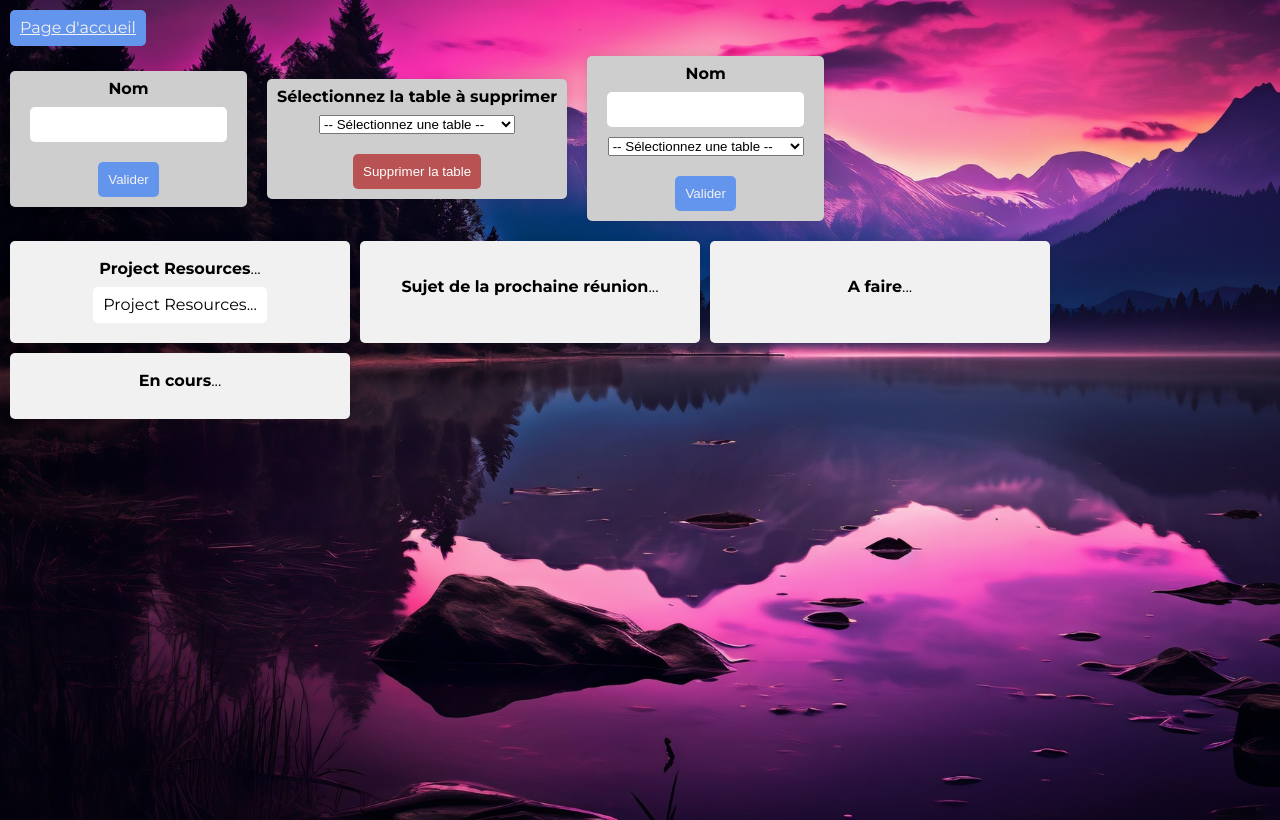
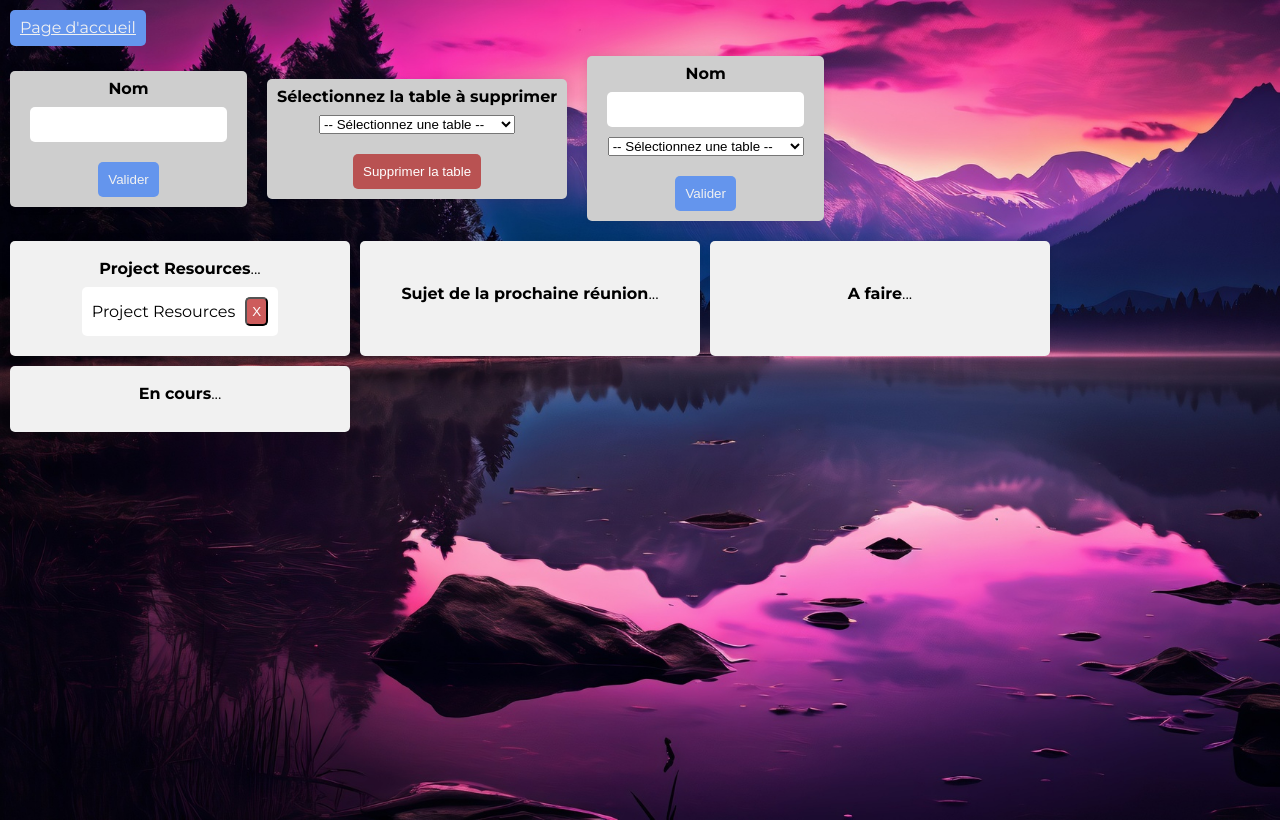
Before and after one commit to Dylan-Orecchioni/task-manager, a React (Vite) app: page /tables in a window 1280 px wide. Built offline with nearby package versions, Linux system fonts and the light colour scheme.

Commit message:
Exo 12: Ajout du bouton suppression des tâches

```diff
--- a/package.json
+++ b/package.json
@@ -10,6 +10,10 @@
     "preview": "vite preview"
   },
   "dependencies": {
+    "@fortawesome/fontawesome-free": "^6.5.1",
+    "@fortawesome/fontawesome-svg-core": "^6.5.1",
+    "@fortawesome/free-solid-svg-icons": "^6.5.1",
+    "@fortawesome/react-fontawesome": "^0.2.0",
     "bootstrap": "^5.3.2",
     "react": "^18.2.0",
     "react-dom": "^18.2.0",
--- a/src/components/Form/Task/Task.css
+++ b/src/components/Form/Task/Task.css
@@ -1,7 +1,17 @@
 .task-header {
     display: flex;
+    align-items: center;
     justify-content: space-between;
     background-color: white;
     padding: 10px;
     border-radius: 5px;
+    gap: 10px;
 }
+
+.task-header button {
+    border-radius: 5px;
+    padding: 5px;
+    /*border: solid white 1px;*/
+    background-color: indianred;
+    color: white;
+}
--- a/src/components/Form/Task/Task.jsx
+++ b/src/components/Form/Task/Task.jsx
@@ -3,13 +3,19 @@ import React from 'react';
 import './Task.css';
 
 // eslint-disable-next-line react/prop-types
-const Task = ({ task }) => {
+const Task = ({ task, onDeleteTask }) => {
+
+  const handleDelete = () => {
+    // eslint-disable-next-line react/prop-types
+    onDeleteTask(task.id);
+  }
+
   return (
       <div>
         <div className="task-header">
           {/* eslint-disable-next-line react/prop-types */}
           <h1>{task.title}</h1>
-          <p>...</p>
+          <button type="button" onClick={handleDelete}>X</button>
         </div>
       </div>
   );
--- a/src/components/Tables/Table/Table.jsx
+++ b/src/components/Tables/Table/Table.jsx
@@ -2,7 +2,11 @@ import './Table.css';
 import Task from "../../Form/Task/Task.jsx";
 
 // eslint-disable-next-line react/prop-types
-const Table = ({ title, tasks, table }) => {
+const Table = ({ title, tasks, table, onDeleteTask }) => {
+
+  const handleDeleteTask = (taskId) => {
+      onDeleteTask(taskId);
+  }
   return (
     <div className="card container">
       <div className="card-header">
@@ -15,7 +19,7 @@ const Table = ({ title, tasks, table }) => {
         {tasks.map((task) => {
           // eslint-disable-next-line react/prop-types
             if(task.tableId === table.id){
-              return <Task key={task.id} task={task} />
+              return <Task key={task.id} task={task} onDeleteTask={handleDeleteTask}/>
             }
           }
         )}
--- a/src/components/Tables/Tables.jsx
+++ b/src/components/Tables/Tables.jsx
@@ -48,6 +48,9 @@ const addTask = (newTask) => {
   setTasks([...tasks, newTask]);
 }
 
+const handleDeleteTask = (taskId) => {
+  setTasks(tasks.filter((task) => task.id !== taskId));
+}
 
   return (
       <>
@@ -63,7 +66,7 @@ const addTask = (newTask) => {
 
         <div className="card-container">
           {tables.map((table, index) => (
-              <Table key={index} title={table.title} tasks={tasks} table={table}/>
+              <Table key={index} title={table.title} tasks={tasks} table={table} onDeleteTask={handleDeleteTask}/>
           ))}
         </div>
       </>
```
Also changed, not shown: 2 other files (tests, documents, lock files or other folders).
